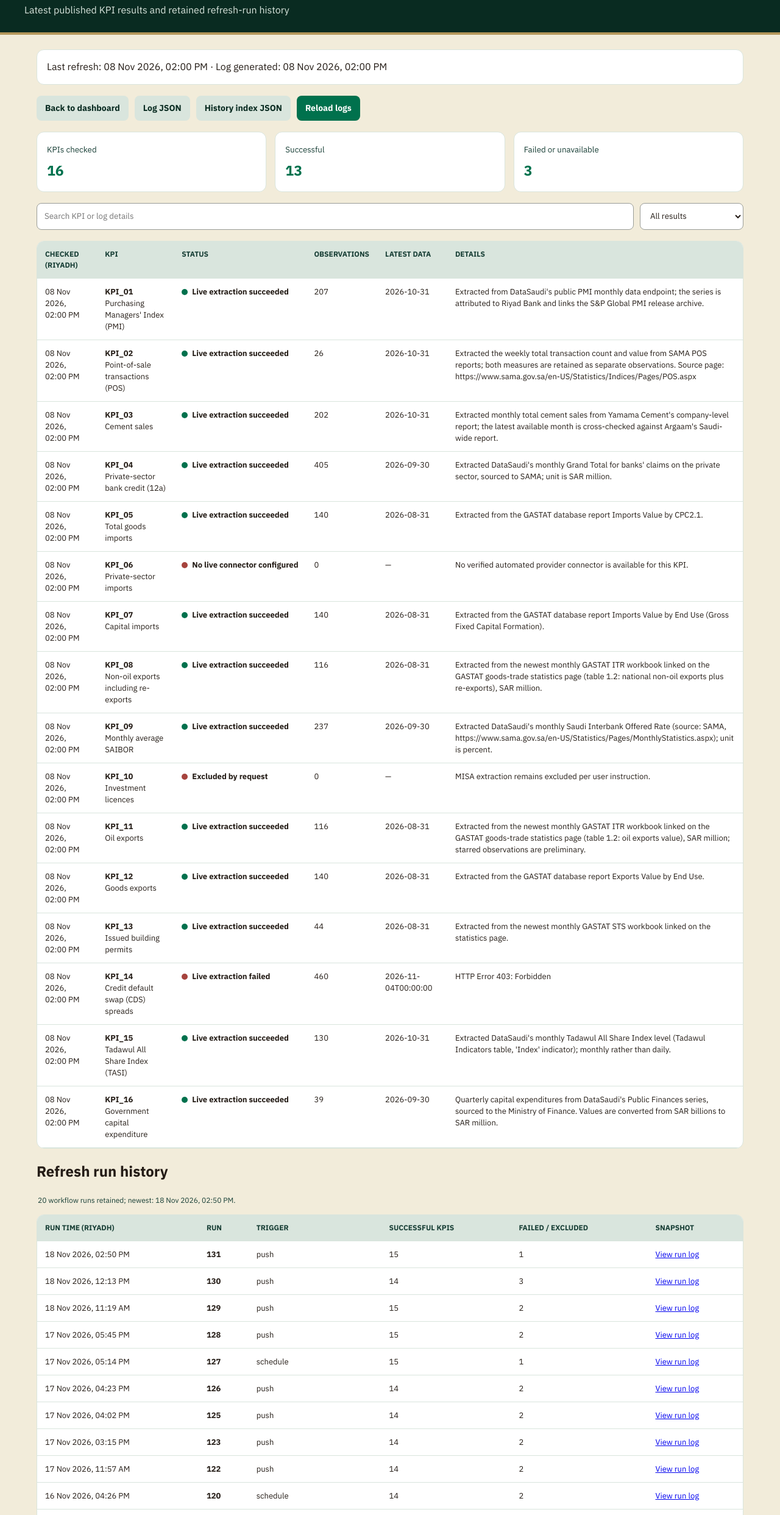
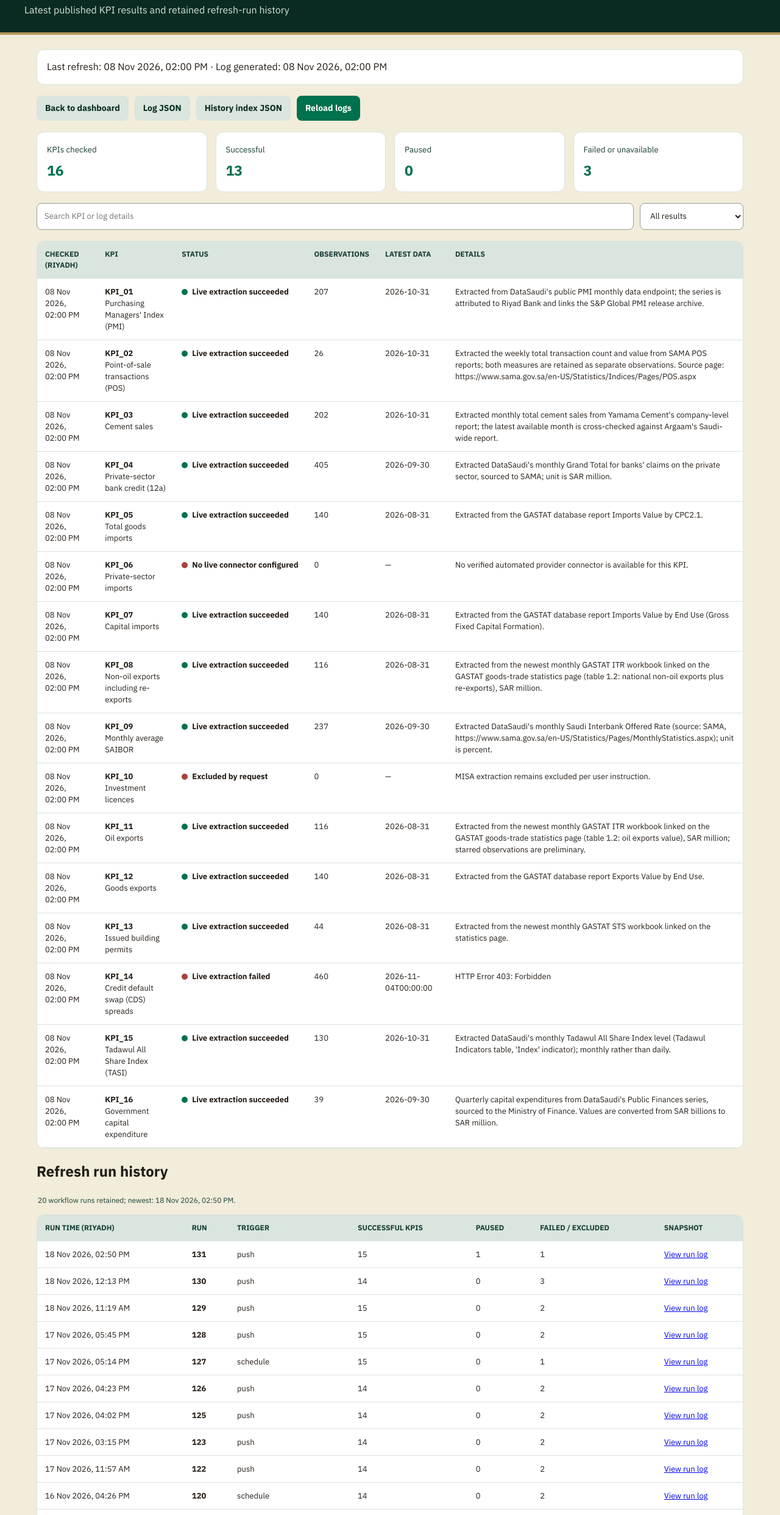
Before and after one commit to MuhannadFallatah/saudi-kpi-dashboard, a plain HTML site: page docs/logs.html in a window 1280 px wide. Shown: the part 64-2549 px from the top of the page at 61% size. Drawn offline with Linux system fonts and the light colour scheme.

Commit message:
Publish KPI 14 pause dashboard UI
Add paused status and guidance to the dashboard and refresh logs.

Co-authored-by: Copilot <223556219+Copilot@users.noreply.github.com>

```diff
--- a/docs/logs.html
+++ b/docs/logs.html
@@ -11,12 +11,12 @@
 *{box-sizing:border-box}body{margin:0}.top{background:#092b21;color:#f2ecda;padding:24px max(22px,calc((100vw - 1200px)/2));border-bottom:4px solid #b4975a}
 .top h1{margin:0;font-size:25px}.top p{margin:8px 0 0;color:#d9e5dd}.wrap{max-width:1200px;margin:24px auto;padding:0 20px}
 .toolbar{display:flex;flex-wrap:wrap;gap:10px;margin:18px 0;align-items:center}.btn{border:0;border-radius:8px;padding:10px 14px;font-family:inherit;font-size:14px;font-weight:700;background:#00714d;color:#fff;text-decoration:none;cursor:pointer}
-.btn:hover{background:#173e35}.btn.secondary{background:#d9e5dd;color:#092b21}.btn.secondary:hover{background:#c2d6c9}.btn:disabled{opacity:.65;cursor:wait}:focus-visible{outline:3px solid #8a6e3d;outline-offset:3px}.stats{display:grid;grid-template-columns:repeat(3,minmax(0,1fr));gap:14px;margin:18px 0}
+.btn:hover{background:#173e35}.btn.secondary{background:#d9e5dd;color:#092b21}.btn.secondary:hover{background:#c2d6c9}.btn:disabled{opacity:.65;cursor:wait}:focus-visible{outline:3px solid #8a6e3d;outline-offset:3px}.stats{display:grid;grid-template-columns:repeat(4,minmax(0,1fr));gap:14px;margin:18px 0}
 .stat,.tablebox,.alert{background:#fff;border:1px solid #d9e5dd;border-radius:12px}.stat{padding:16px}.stat small{color:#173e35}.stat strong{display:block;font-size:23px;margin-top:6px;color:#00714d}
 .tablebox{overflow:auto}table{width:100%;border-collapse:collapse;min-width:800px}th,td{text-align:left;padding:12px 13px;border-bottom:1px solid #d9e5dd;vertical-align:top}
 th{font-size:12px;text-transform:uppercase;color:#173e35;background:#d9e5dd;position:sticky;top:0}td{font-size:13px}
 .status{display:inline-flex;align-items:center;gap:7px;font-weight:700;white-space:nowrap}.dot{height:10px;width:10px;border-radius:50%;display:inline-block}
-.green .dot{background:#00714d}.red .dot{background:#a6433d}.muted,.foot{color:#173e35}.alert{padding:13px 15px;margin:16px 0;color:#a6433d;border-color:#a6433d;background:#f2ecda;white-space:pre-wrap}
+.green .dot{background:#00714d}.red .dot{background:#a6433d}.paused .dot{background:#a97719}.muted,.foot{color:#173e35}.alert{padding:13px 15px;margin:16px 0;color:#a6433d;border-color:#a6433d;background:#f2ecda;white-space:pre-wrap}
 .filters{display:flex;gap:10px;flex-wrap:wrap;margin:18px 0}.filters input,.filters select{padding:10px 12px;border:1px solid #9a9d98;border-radius:8px;background:#fff;color:#241c16;font-family:inherit}
 .filters input{flex:1;min-width:220px}.foot{font-size:12px;margin:14px 2px;line-height:1.5}#message{margin-left:auto;color:#173e35}
 @media(max-width:700px){.stats{grid-template-columns:1fr}.top h1{font-size:21px}}
@@ -40,12 +40,13 @@ th{font-size:12px;text-transform:uppercase;color:#173e35;background:#d9e5dd;posi
 <section class="stats" aria-label="Refresh summary">
 <div class="stat"><small>KPIs checked</small><strong id="kpiCount">—</strong></div>
 <div class="stat"><small>Successful</small><strong id="successCount">—</strong></div>
+<div class="stat"><small>Paused</small><strong id="pausedCount">—</strong></div>
 <div class="stat"><small>Failed or unavailable</small><strong id="failedCount">—</strong></div>
 </section>
 <div class="filters">
 <input id="search" type="search" placeholder="Search KPI or log details" aria-label="Search refresh log">
 <select id="statusFilter" aria-label="Filter by status">
-<option value="all">All results</option><option value="green">Successful</option><option value="red">Failed or unavailable</option>
+<option value="all">All results</option><option value="green">Successful</option><option value="paused">Paused</option><option value="red">Failed or unavailable</option>
 </select>
 </div>
 <div class="tablebox">
@@ -56,10 +57,10 @@ th{font-size:12px;text-transform:uppercase;color:#173e35;background:#d9e5dd;posi
 <p id="historyNotice" class="foot">Loading retained refresh runs…</p>
 <div id="historyError" class="alert" hidden></div>
 <div class="tablebox">
-<table><thead><tr><th>Run time (Riyadh)</th><th>Run</th><th>Trigger</th><th>Successful KPIs</th><th>Failed / excluded</th><th>Snapshot</th></tr></thead>
+<table><thead><tr><th>Run time (Riyadh)</th><th>Run</th><th>Trigger</th><th>Successful KPIs</th><th>Paused</th><th>Failed / excluded</th><th>Snapshot</th></tr></thead>
 <tbody id="historyRows"></tbody></table>
 </div>
-<p class="foot">The top table shows the latest result per KPI. The history table retains each workflow run and retry; download a JSON file for its per-KPI outcomes. History is committed to the repository and retained permanently. Red includes failed extraction, unavailable connector, and intentional exclusion.</p>
+<p class="foot">The top table shows the latest result per KPI. The history table retains each workflow run and retry; download a JSON file for its per-KPI outcomes. History is committed to the repository and retained permanently. Paused is an intentional pause; red includes failed extraction, unavailable connector, and intentional exclusion.</p>
 </main>
 <script>
 let entries=[];
@@ -75,7 +76,7 @@ function render(){
  const shown=entries.filter(e=>(filter==='all'||e.status===filter)&&(!term||[e.kpiId,e.kpiName,e.label,e.detail].some(v=>String(v??'').toLowerCase().includes(term))));
  document.getElementById('rows').innerHTML=shown.length?shown.map(e=>`<tr>
  <td>${esc(ksa(e.timestamp))}</td><td><strong>${esc(e.kpiId)}</strong><br>${esc(e.kpiName)}</td>
- <td><span class="status ${e.status==='green'?'green':'red'}"><i class="dot"></i>${esc(e.label)}</span></td>
+ <td><span class="status ${esc(e.status)}"><i class="dot"></i>${esc(e.label)}</span></td>
  <td>${Number(e.observationCount||0).toLocaleString()}</td><td>${esc(e.latestObservation||'—')}</td><td>${esc(e.detail||'No extraction details')}</td>
  </tr>`).join(''):'<tr><td colspan="6">No matching log entries.</td></tr>';
 }
@@ -87,7 +88,8 @@ async function load(){
  document.getElementById('notice').textContent='Last refresh: '+ksa(d.lastRefresh)+' · Log generated: '+ksa(d.generatedAt);
  document.getElementById('kpiCount').textContent=d.summary?.kpiCount??entries.length;
  document.getElementById('successCount').textContent=d.summary?.successCount??entries.filter(e=>e.status==='green').length;
- document.getElementById('failedCount').textContent=d.summary?.failedCount??entries.filter(e=>e.status!=='green').length;
+ document.getElementById('pausedCount').textContent=d.summary?.pausedCount??entries.filter(e=>e.status==='paused').length;
+ document.getElementById('failedCount').textContent=d.summary?.failedCount??entries.filter(e=>e.status==='red').length;
  const error=document.getElementById('runError');
  if(d.lastError){error.hidden=false;error.textContent='Refresh-level error: '+d.lastError}else{error.hidden=true;error.textContent=''}
  render();
@@ -104,9 +106,10 @@ async function load(){
    <td><strong>${esc(run.runNumber||run.runId)}</strong>${run.attempt&&run.attempt!=='1'?' · attempt '+esc(run.attempt):''}</td>
    <td>${esc(run.event||'—')}</td>
    <td>${Number(run.summary?.successCount||0).toLocaleString()}</td>
+   <td>${Number(run.summary?.pausedCount||0).toLocaleString()}</td>
    <td>${Number(run.summary?.failedCount||0).toLocaleString()}</td>
    <td><a href="refresh-history/${encodeURIComponent(run.url)}">View run log</a></td></tr>`).join('')
-   :'<tr><td colspan="6">No archived refresh runs.</td></tr>';
+   :'<tr><td colspan="7">No archived refresh runs.</td></tr>';
   document.getElementById('historyError').hidden=true;
  }catch(e){
   const historyError=document.getElementById('historyError');
```
Also changed, not shown: docs/index.html (+2 -2 lines).
